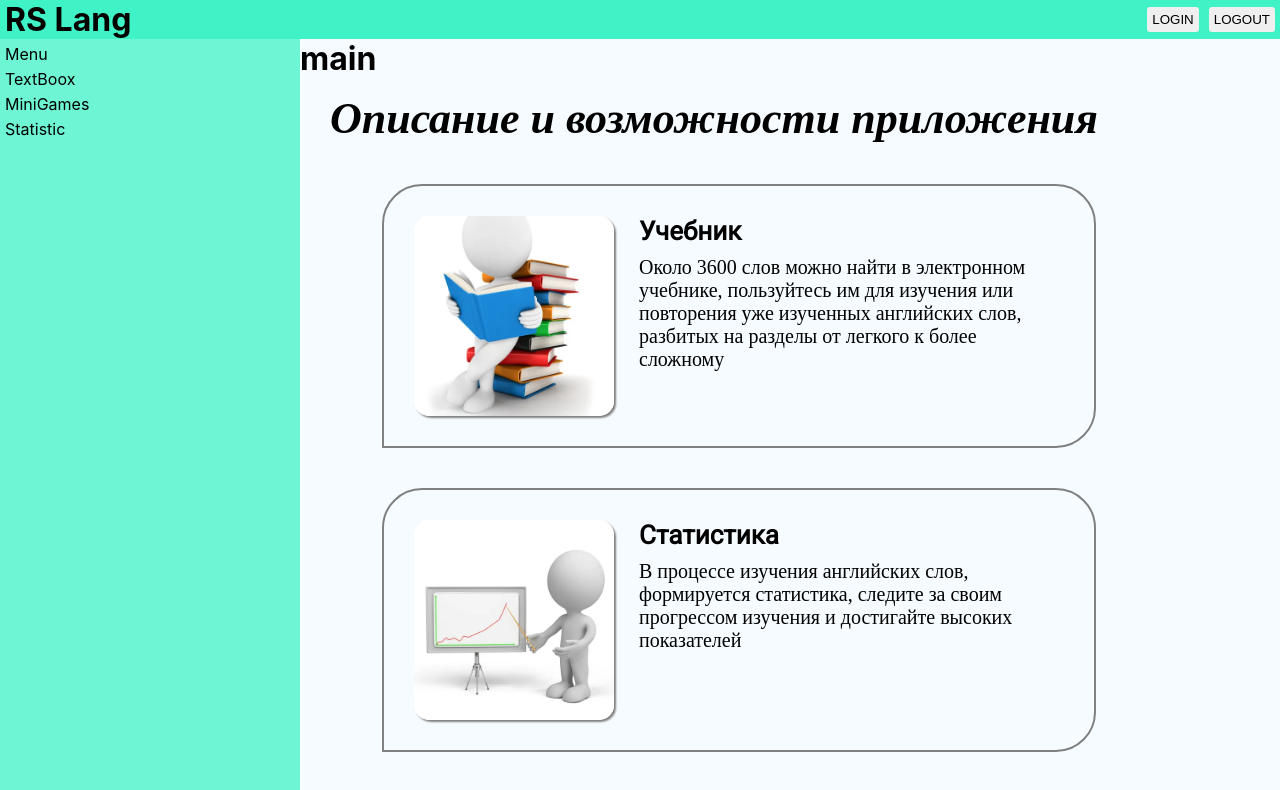
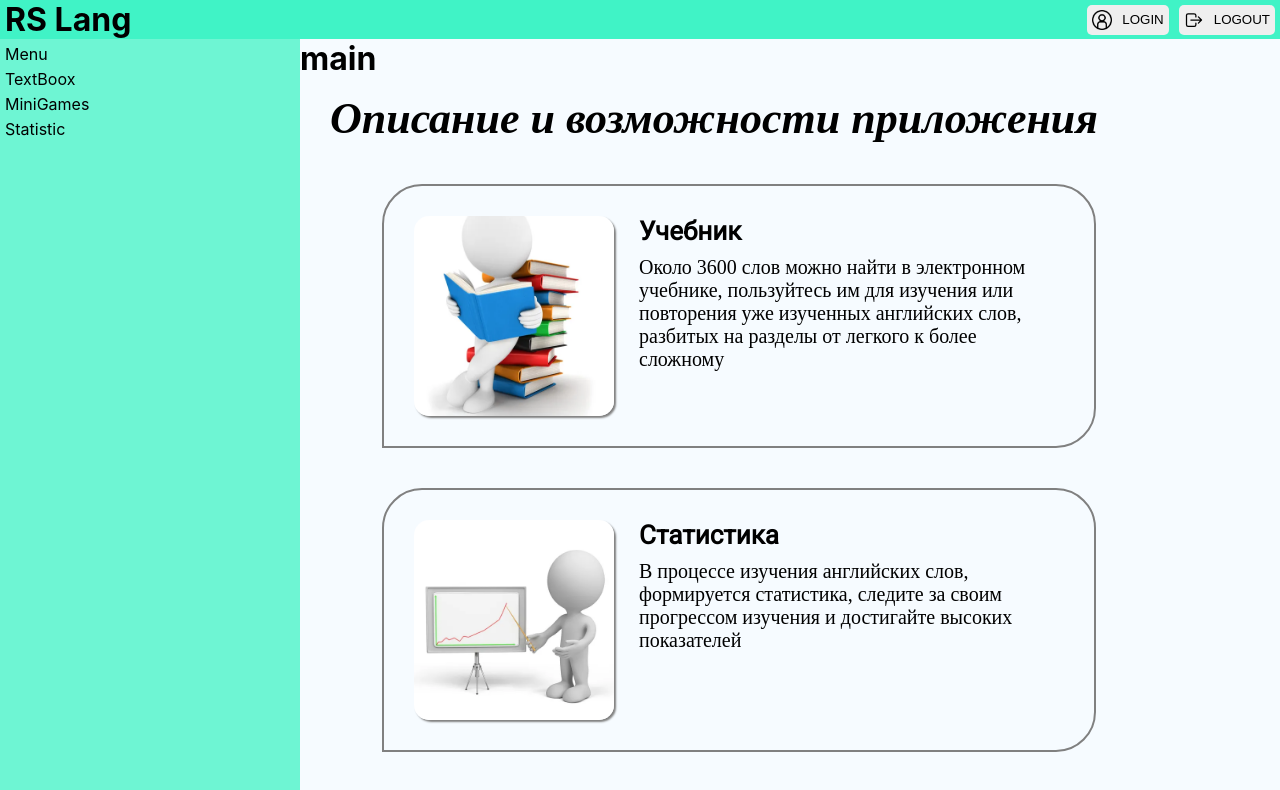
Before and after one commit to mishaplx/RS-Lang-App, a React (Create React App) app: page / in a window 1280 px wide. Shown: the top 790 px of the page. Built offline with nearby package versions, Linux system fonts and the light colour scheme; a web font is replaced by a local one.

Commit message:
feat: add Header and button header and add style

```diff
--- a/src/component/Header/Header.css
+++ b/src/component/Header/Header.css
@@ -7,10 +7,17 @@
   padding:0px 5px;
 }
 .block__login{
-
+  display: flex;
 }
 .button__log-in{
   margin-right: 10px;
+  display: flex;
+  align-items: center;
+
+}
+.button__log-out{
+  display: flex;
+  align-items: center;
 }
 .button__log-out:hover, .button__log-in:hover{
   background-color:rgb(201, 201, 201);
@@ -22,5 +29,11 @@ button{
   transition: .3s;
   padding:5px;
   cursor:pointer;
-  border-radius: 3px;border: 0px solid #000;
+  border-radius: 5px;border: 0px solid #000;
 }
+.button__log-in img{
+  margin-right: 10px;
+}
+.button__log-out img{
+  margin-right: 10px;
+}
--- a/src/component/Header/Header.js
+++ b/src/component/Header/Header.js
@@ -1,11 +1,13 @@
 import './Header.css'
+import loginSvg from '../../assets/header/login.png'
+import logOutSvg from '../../assets/header/log-out-outline.svg'
 function Header() {
   return (
     <header className="header">
       <h1>RS Lang</h1>
       <div className="block__login">
-        <button className="button__log-in">LOGIN</button>
-        <button className="button__log-out">LOGOUT</button>
+        <button className="button__log-in"><img src = {loginSvg} width = "20px" alt="logSvg"/>  <span>LOGIN</span></button>
+        <button className="button__log-out"> <img src = {logOutSvg} width = "20px" alt="logSvg"/> <span>LOGOUT</span></button>
       </div>
     </header>
   );
```
Also changed, not shown: src/assets/header/log-out-outline.svg (added), src/assets/header/login.png (added).
